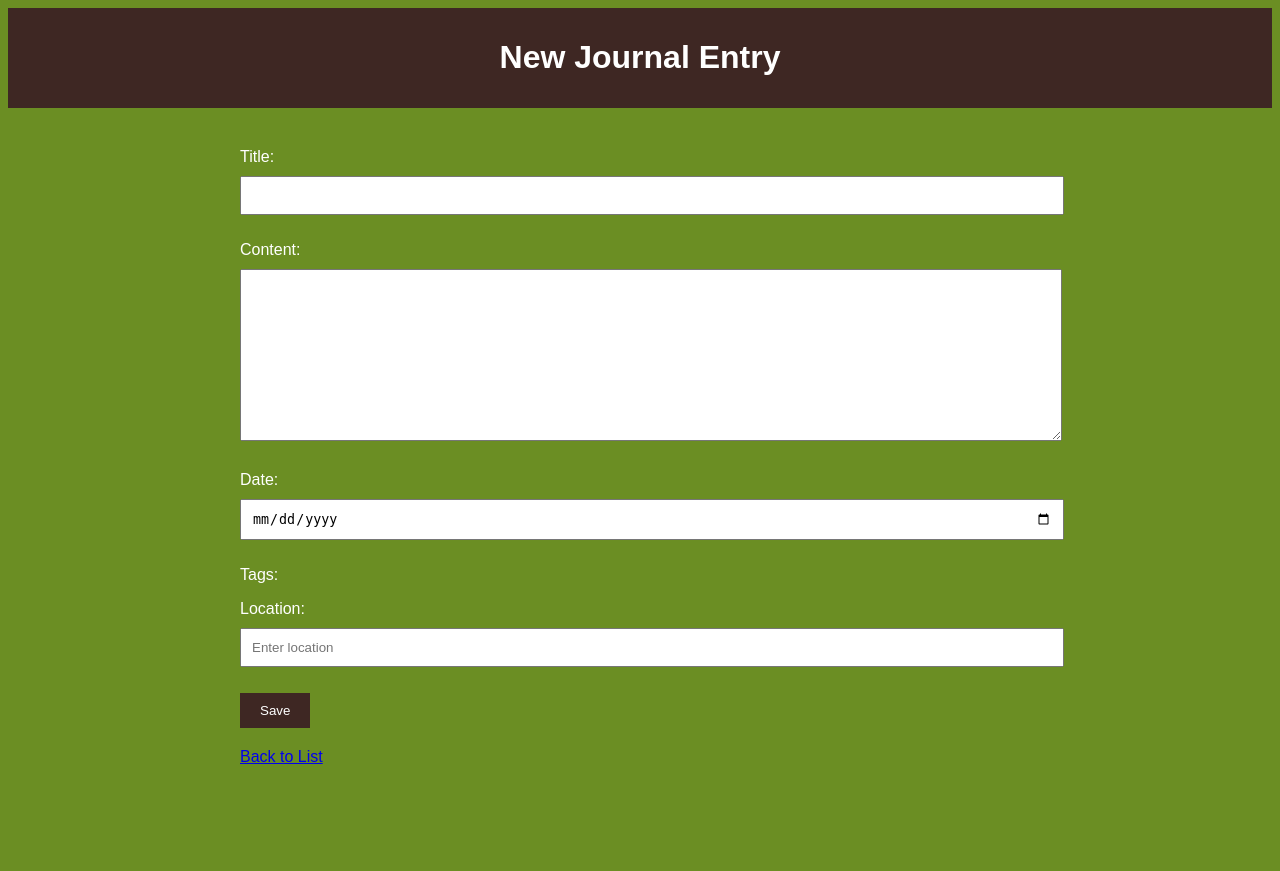
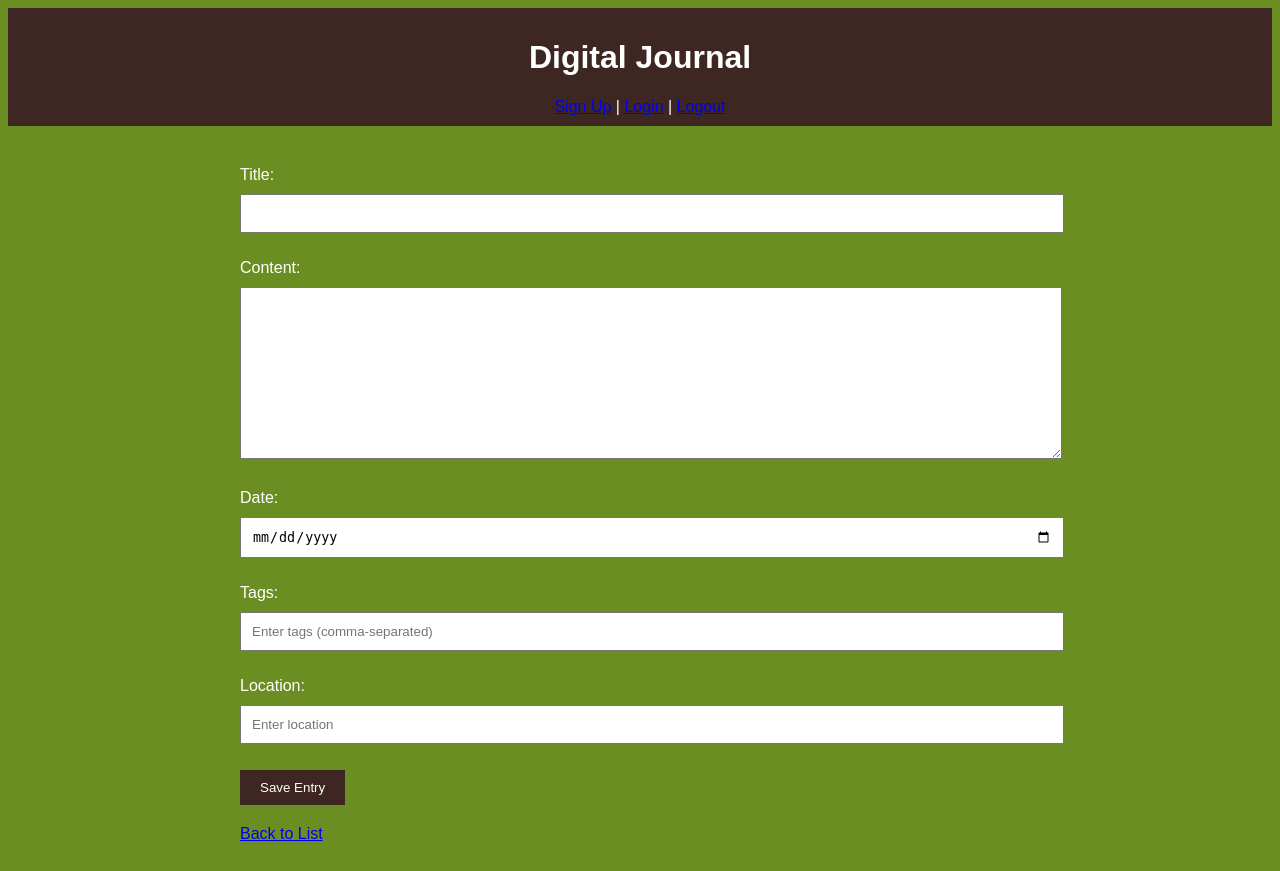
Before and after one commit to brianjkim94/personal-journal-entry, a Django app: page /entry/new/ in a window 1280 px wide. Before the commit the page ends 764 px from the top, so only its background shows below. Run offline with Django 5.2, Linux system fonts and the light colour scheme; data that the repository does not hold is empty.

Commit message:
feat: edit

```diff
--- a/journal/forms.py
+++ b/journal/forms.py
@@ -4,14 +4,35 @@ from django.contrib.auth.models import User
 from .models import JournalEntry, Tag
 
 class JournalEntryForm(forms.ModelForm):
+    tags = forms.CharField(
+        max_length=255,
+        required=False,
+        widget=forms.TextInput(attrs={'placeholder': 'Enter tags (comma-separated)'}),
+    )
+
     class Meta:
         model = JournalEntry
         fields = ['title', 'content', 'date', 'tags', 'location']
         widgets = {
             'date': forms.DateInput(attrs={'type': 'date'}),
-            'tags': forms.CheckboxSelectMultiple(),
-            'location': forms.TextInput(attrs={'placeholder': 'Enter location'}),  # Free text input
+            'location': forms.TextInput(attrs={'placeholder': 'Enter location'}),
         }
+
+    def clean_tags(self):
+        tags = self.cleaned_data.get('tags', '')
+        return tags
+
+    def save(self, commit=True):
+        instance = super().save(commit=False)
+        tags = self.cleaned_data.get('tags', '')
+        if commit:
+            instance.save()
+            tag_names = [tag.strip() for tag in tags.split(',') if tag.strip()]
+            for tag_name in tag_names:
+                tag, created = Tag.objects.get_or_create(name=tag_name)
+                instance.tags.add(tag)
+            instance.save()
+        return instance
 
 class SignUpForm(UserCreationForm):
     email = forms.EmailField(required=True)
--- a/journal/templates/journal/entry_detail.html
+++ b/journal/templates/journal/entry_detail.html
@@ -22,7 +22,7 @@
                 No tags
             {% endif %}
         </p>
-        <p><strong>Location:</strong> {{ entry.location.address }}</p>
+        <p><strong>Location:</strong> {{ entry.location }}</p>
         <a href="{% url 'entry_edit' entry.pk %}" class="button">Edit</a>
         <form method="post" action="{% url 'entry_delete' entry.pk %}" style="display: inline;">
             {% csrf_token %}
--- a/journal/templates/journal/entry_form.html
+++ b/journal/templates/journal/entry_form.html
@@ -1,21 +1,26 @@
 <!DOCTYPE html>
 <html>
 <head>
-    <title>New Entry</title>
+    <title>Journal Entry Form</title>
     {% load static %}
     <link rel="stylesheet" type="text/css" href="{% static 'css/styles.css' %}">
 </head>
 <body>
     <header>
-        <h1>New Journal Entry</h1>
+        <h1>Digital Journal</h1>
+        <nav>
+            <a href="{% url 'signup' %}">Sign Up</a> |
+            <a href="{% url 'login' %}">Login</a> |
+            <a href="{% url 'logout' %}">Logout</a>
+        </nav>
     </header>
     <div class="container">
-    <form method="post">
-        {% csrf_token %}
-        {{ form.as_p }}
-        <button type="submit">Save</button>
-    </form>
-    <a href="{% url 'entry_list' %}">Back to List</a>
+        <form method="post" action="{% url 'entry_create' %}">
+            {% csrf_token %}
+            {{ form.as_p }}
+            <button type="submit">Save Entry</button>
+        </form>
+        <a href="{% url 'entry_list' %}" class="button">Back to List</a>
     </div>
 </body>
 </html>
--- a/journal/views.py
+++ b/journal/views.py
@@ -16,7 +16,12 @@ def entry_create(request):
     if request.method == "POST":
         form = JournalEntryForm(request.POST)
         if form.is_valid():
-            form.save()
+            entry = form.save()
+            # Process tags from free text input
+            tag_names = form.cleaned_data['tags'].split(',')  # Assuming comma-separated input
+            for tag_name in tag_names:
+                tag, created = Tag.objects.get_or_create(name=tag_name.strip())
+                entry.tags.add(tag)
             return redirect('entry_list')
     else:
         form = JournalEntryForm()
@@ -27,7 +32,13 @@ def entry_edit(request, pk):
     if request.method == "POST":
         form = JournalEntryForm(request.POST, instance=entry)
         if form.is_valid():
-            form.save()
+            entry = form.save()
+            # Process tags from free text input
+            tag_names = form.cleaned_data['tags'].split(',')  # Assuming comma-separated input
+            entry.tags.clear()
+            for tag_name in tag_names:
+                tag, created = Tag.objects.get_or_create(name=tag_name.strip())
+                entry.tags.add(tag)
             return redirect('entry_detail', pk=pk)
     else:
         form = JournalEntryForm(instance=entry)
```
